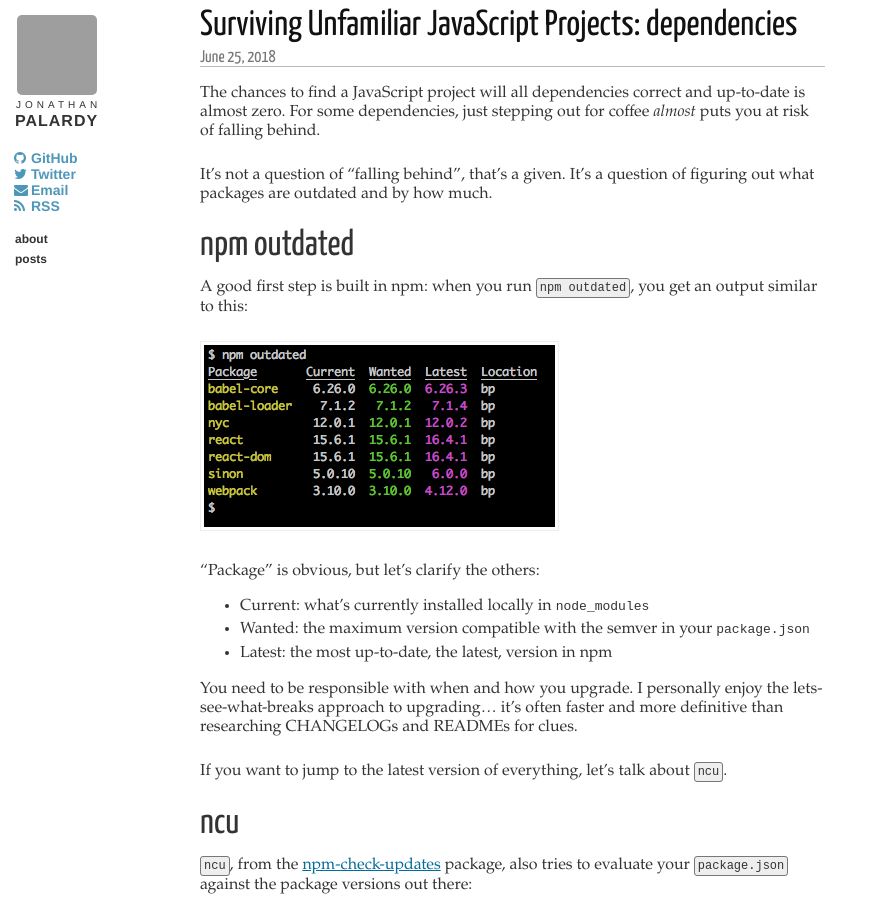
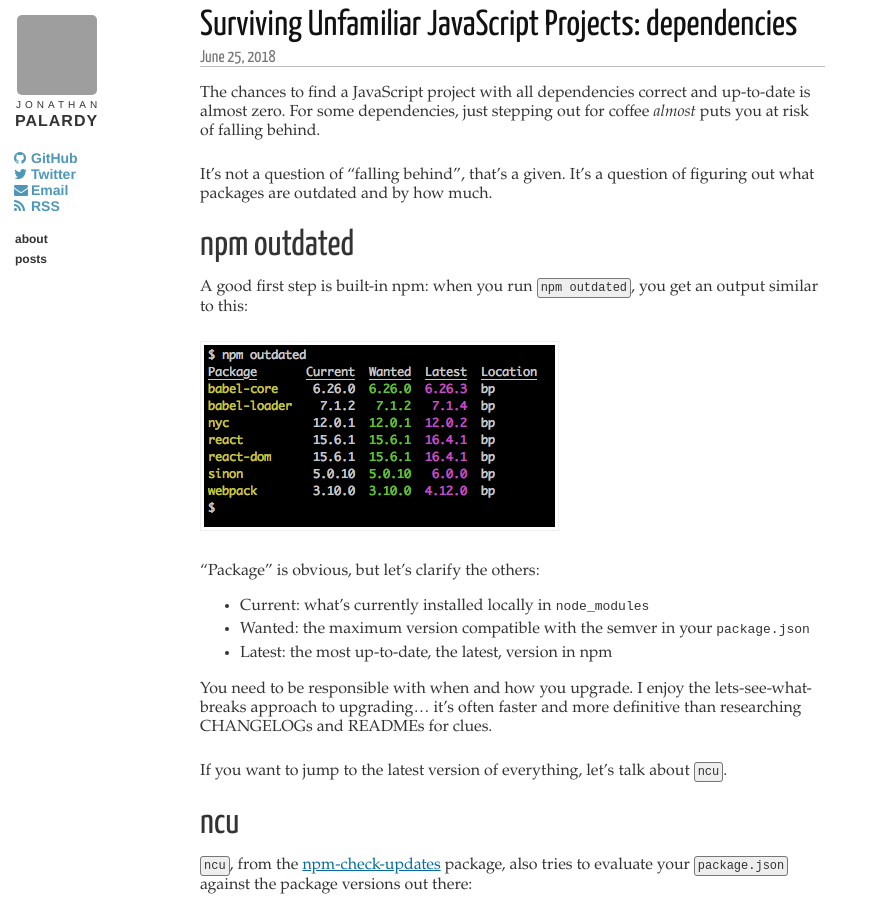
Before and after one commit to jpalardy/jpalardy.github.io, a Jekyll site: the page built from _posts/2018-06-25-surviving-unfamiliar-javascript-projects-dependencies.markdown, in a window 1280 px wide and 900 px high. Shown: the whole window, without its empty margins (0-874 px from the left). Built offline with Jekyll 4.4.1, drawn with Linux system fonts in a browser that asks for light colours; comment, search, counter and statistics services are not loaded; some of the changed text lies outside the part shown; grey boxes are pictures that could not be loaded.

Commit message:
Fix style and typos

```diff
--- a/_posts/2018-01-15-iso8601-and-date-arithmetic-on-the-command-line.markdown
+++ b/_posts/2018-01-15-iso8601-and-date-arithmetic-on-the-command-line.markdown
@@ -146,7 +146,7 @@
 this gotcha and possible workarounds.
 
 The subpages of [Date input formats](https://www.gnu.org/software/coreutils/manual/html_node/Date-input-formats.html)
-contain all the details from above, and more... For example, I didn't even try to discuss times, timezones and all their
+contain all the details from above and more... For example, I didn't even try to discuss times, timezones and all their
 terrifying complexity.
 
 
--- a/_posts/2018-03-02-8-years-of-reading-visualized.markdown
+++ b/_posts/2018-03-02-8-years-of-reading-visualized.markdown
@@ -12,7 +12,7 @@
 what I read for years. I occasionally pull the data out and try to see
 what insights I can extract out of it. The [data]({{site.url}}/assets/8-years-reading/books.csv)
 consists of the date I finished reading a book. There's one date per
-book, some dates have more than one book.
+book, and some dates have more than one book.
 
 I've tried a bunch of [summary statistics](https://blog.jpalardy.com/posts/reject-summary-statistics/),
 various counts and averages, but it wasn't very enlightening. I
--- a/_posts/2018-06-25-surviving-unfamiliar-javascript-projects-dependencies.markdown
+++ b/_posts/2018-06-25-surviving-unfamiliar-javascript-projects-dependencies.markdown
@@ -4,7 +4,7 @@
 category: posts
 ---
 
-The chances to find a JavaScript project will all dependencies correct and
+The chances to find a JavaScript project with all dependencies correct and
 up-to-date is almost zero. For some dependencies, just stepping out for coffee
 _almost_ puts you at risk of falling behind.
 
@@ -14,7 +14,7 @@
 
 # npm outdated
 
-A good first step is built in npm: when you run `npm outdated`, you get an output similar to this:
+A good first step is built-in npm: when you run `npm outdated`, you get an output similar to this:
 
 ![npm outdated output]({{site.url}}/assets/surviving-unfamiliar/npm-outdated.png)
 
@@ -24,7 +24,7 @@
 - Wanted: the maximum version compatible with the semver in your `package.json`
 - Latest: the most up-to-date, the latest, version in npm
 
-You need to be responsible with when and how you upgrade. I personally enjoy
+You need to be responsible with when and how you upgrade. I enjoy
 the lets-see-what-breaks approach to upgrading... it's often faster and more
 definitive than researching CHANGELOGs and READMEs for clues.
 
@@ -75,7 +75,7 @@
 
 ![depcheck]({{site.url}}/assets/surviving-unfamiliar/depcheck.png)
 
-It's not perfect but it's better than the alternative (hoping everything is
+It's not perfect, but it's better than the alternative (hoping everything is
 ok?). There are ways to configure it to ignore false positives too. Check the
 [README](https://github.com/depcheck/depcheck) for more details.
 
```
Also changed, not shown: other parts of _posts/2018-06-25-surviving-unfamiliar-javascript-projects-dependencies.markdown (+1 -1 lines).
